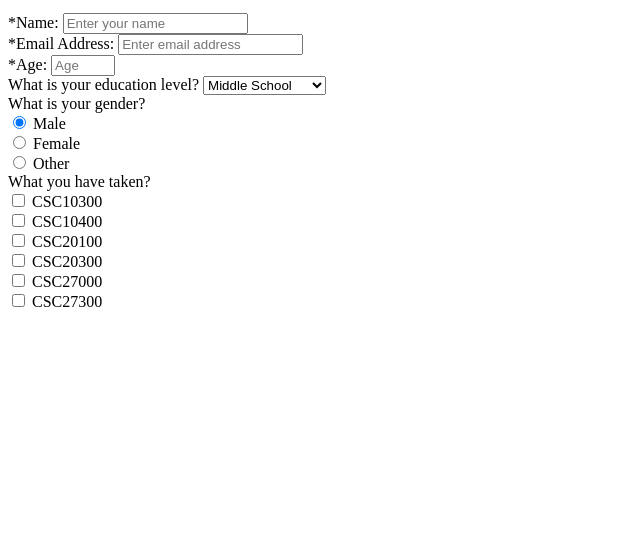
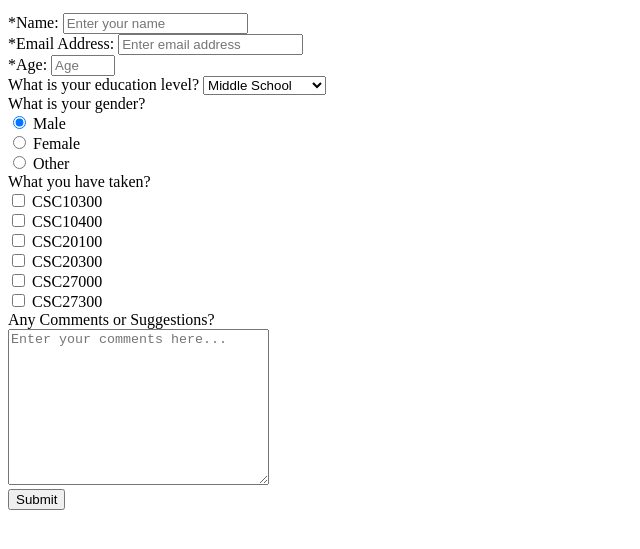
Before and after one commit to csc473s2019-webdev/hw3-p5-practice-with-html-css-forms-albert6051, a plain HTML site: page survey.html in a window 1280 px wide. Shown: the part 101-650 px from the top of the page, without its empty margins (0-640 px from the left). Drawn offline with Linux system fonts and the light colour scheme.

Commit message:
update textarea and button

```diff
--- a/survey.html
+++ b/survey.html
@@ -38,6 +38,9 @@
         <input type="checkbox" name="class4" value="CSC203"> CSC20300<br>
         <input type="checkbox" name="class5" value="CSC270"> CSC27000<br>
         <input type="checkbox" name="class6" value="CSC273"> CSC27300<br>
+        <label for="comment-label">Any Comments or Suggestions? </label> <br>
+        <textarea name="" id="" cols="30" rows="10" placeholder="Enter your comments here..."></textarea><br>
+        <input type="button" id="submit" value="Submit">
     </form>
 </body>
 </html>
```
